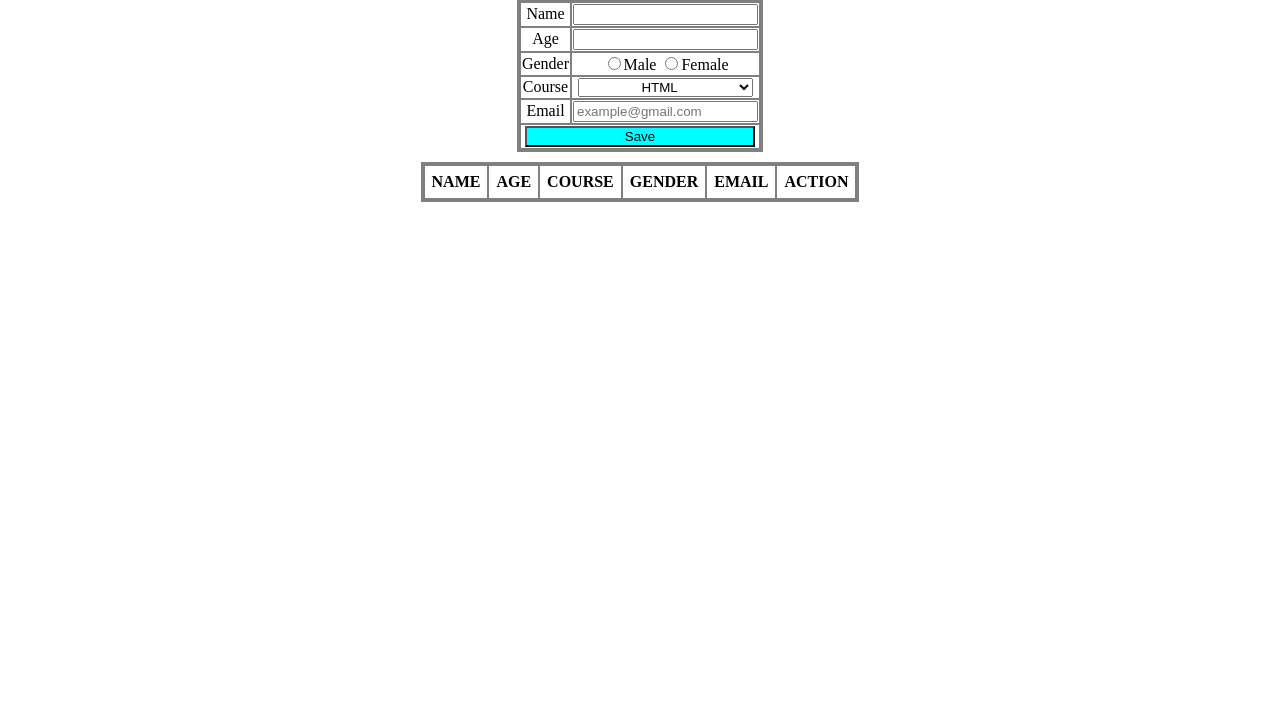
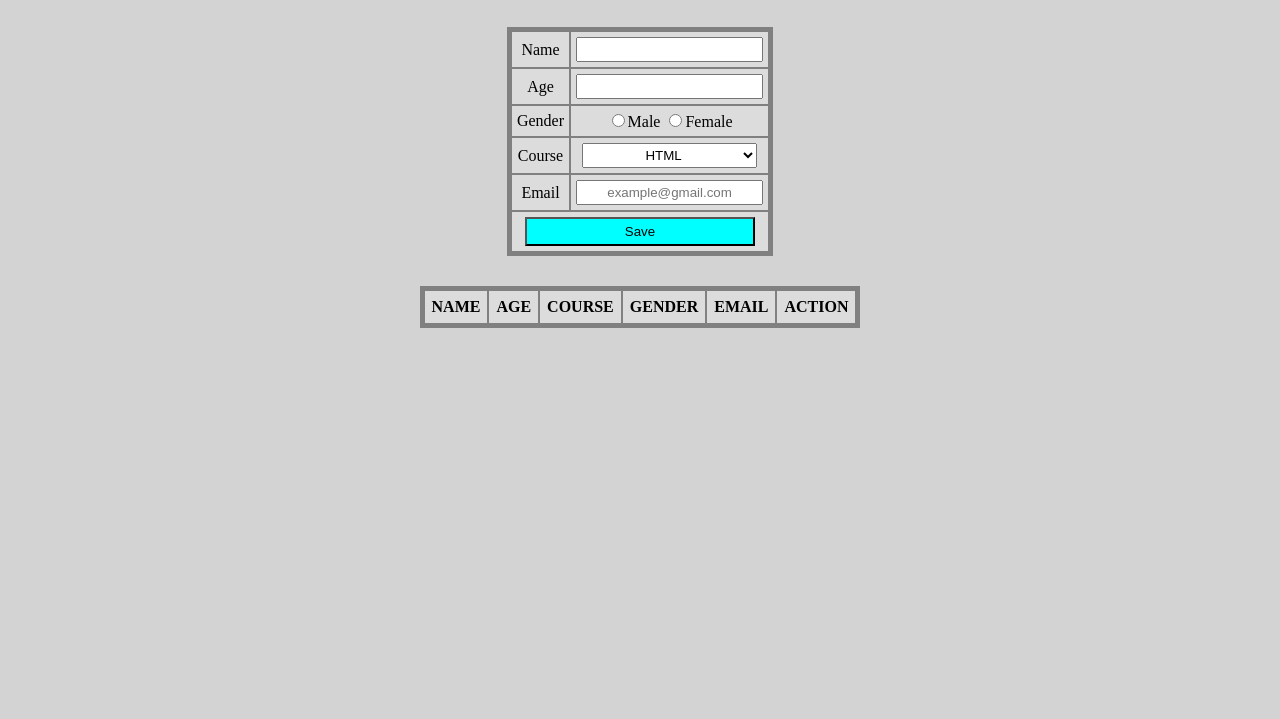
Before and after one commit to KishorKumarBabu/javascript_learning, a plain HTML site: page studentform/studentform.html in a window 1280 px wide. Shown: the part 81-800 px from the top of the page. Drawn offline with Linux system fonts and the light colour scheme.

Commit message:
studentform

```diff
--- a/studentform/studentform.html
+++ b/studentform/studentform.html
@@ -12,7 +12,7 @@
         <table id="one">
             <tr>
                 <td>Name</td>
-                <td><input id="nam"></td>
+                <td><input id="nam" ></td>
             </tr>
             <tr>
                 <td>Age</td>
@@ -28,7 +28,7 @@
             <tr>
                 <td>Course</td>
                 <td >
-                    <select id="cour" style="width: 175px; text-align: center;">
+                    <select id="cour" style="width: 175px; text-align: center; padding:3px">
                         <option >HTML</option>
                         <option >Css</option>
                         <option >Javascript</option>
--- a/studentform/style.css
+++ b/studentform/style.css
@@ -1,17 +1,35 @@
 table{
-    border-width: 2px;
+    border-width: 3px;
     border-color: gray;
     border-style: solid;
     background-color:gray;
     text-align: center;
-    margin:10px;
+    margin:30px;
+
 }
 td{
-
-    background-color:white;
+    padding:5px;
+    background-color:Gainsboro;
     text-align: center;
+}
+h1{
+    background-color: black;
+    color: white;
+    padding:10px
 }
 
 button{
     background-color:aqua;
+    padding:5px
 }
+button:hover{
+    background-color:AliceBlue;
+    color:black;
+}
+body{
+    background-color:lightgray;
+}
+input{
+    padding:3px;
+    text-align:center;
+}
```
Also changed, not shown: tst.html (+6 -0 lines), 2 other files.
